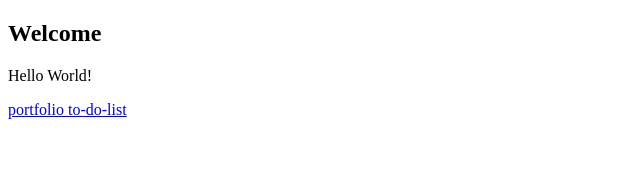
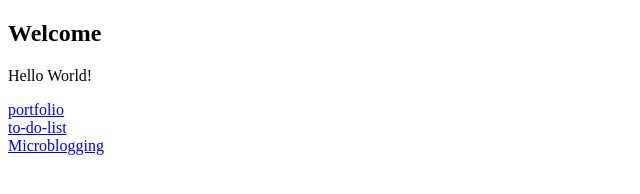
Before and after one commit to MasaniselviGanesan/fullstack, a plain HTML site: page index.html in a window 1280 px wide. Shown: the whole page, without its empty margins (0-640 px from the left). Drawn offline with Linux system fonts and the light colour scheme.

Commit message:
Update index.html

```diff
--- a/index.html
+++ b/index.html
@@ -8,8 +8,9 @@
 <body>
     <h2>Welcome </h2>
     <p>Hello World! </p>
-    <a href="https://masaniselviganesan.github.io/sample/ex1/"> portfolio </a>
-    <a href="https://masaniselviganesan.github.io/sample/ex2/"> to-do-list </a>
+    <a href="https://masaniselviganesan.github.io/sample/ex1/"> portfolio </a><br>
+    <a href="https://masaniselviganesan.github.io/sample/ex2/"> to-do-list </a><br>
+    <a href="https://github.com/MasaniselviGanesan/sample/tree/main/ex3/Public"> Microblogging </a>
 </body>
 
 </html>
```
